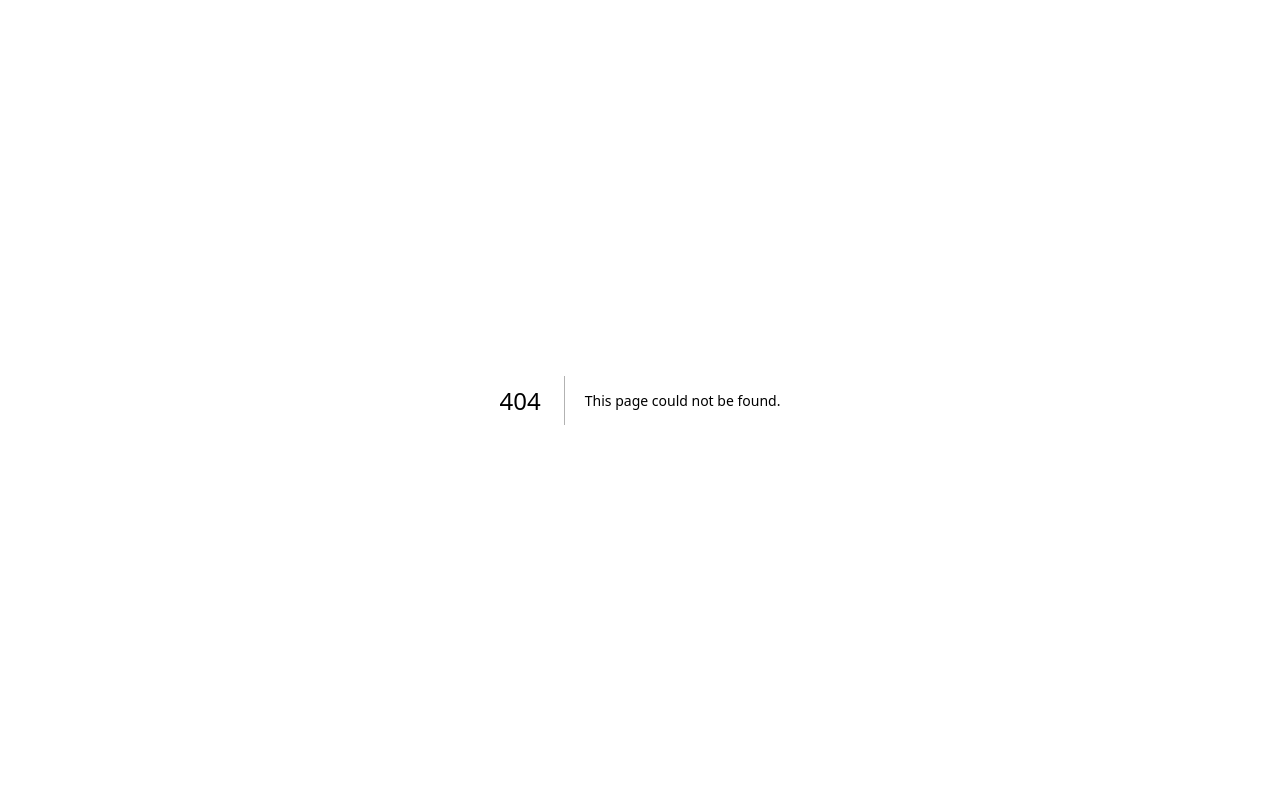
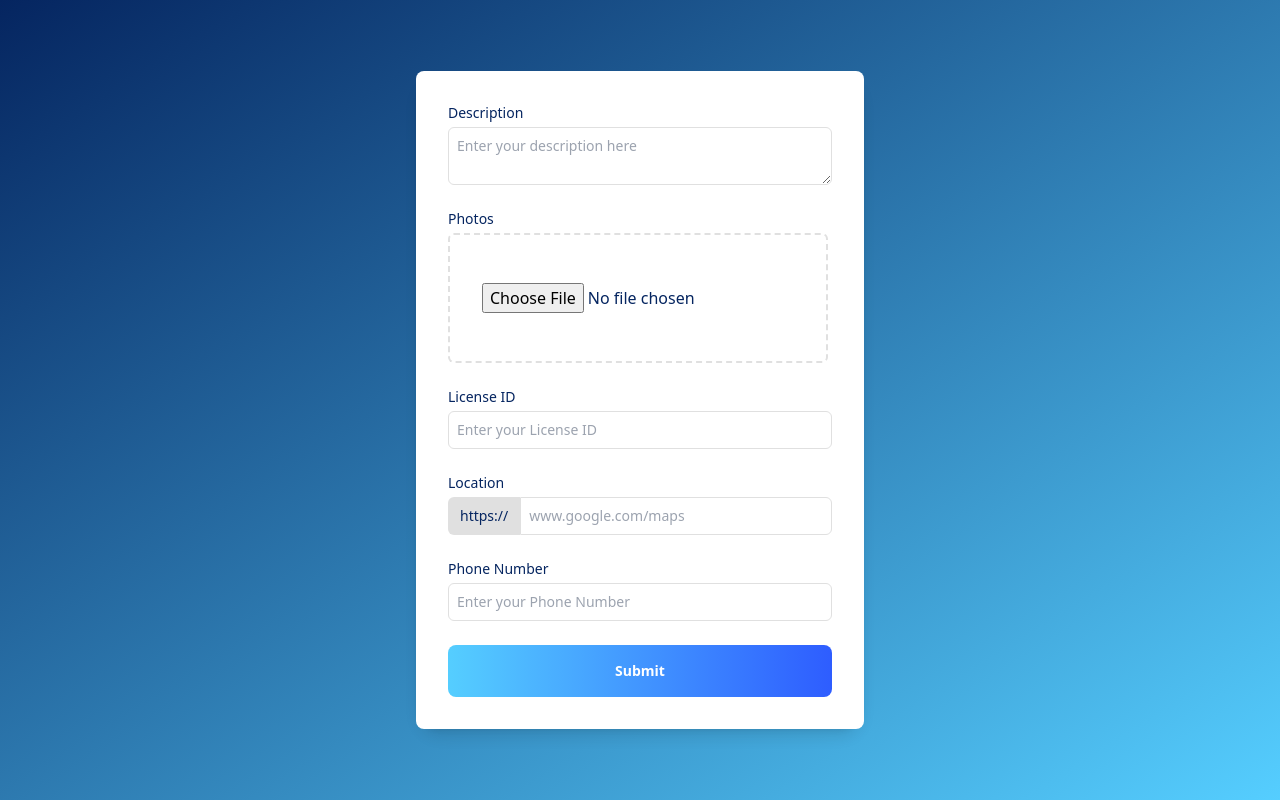
Before and after one commit to ShaliniSJ/The-Do-Nation-Station, a Next.js app: page /orgdetails in a window 1280 px wide. Before the commit this address had no page. Built offline with nearby package versions, Linux system fonts and the light colour scheme.

Commit message:
[kierthana] Modified signin, signup and added organisation details form

```diff
--- /dev/null
+++ b/src/components/organisationdetails.jsx
@@ -0,0 +1,81 @@
+import { MdMailOutline, MdLockOutline } from 'react-icons/md';
+
+const Organisation =() =>{
+    return (
+        <div className="flex items-center justify-center min-h-screen bg-gradient-to-br from-blue to-blue-skyblue">
+      <div className="relative p-8 bg-black/15 rounded-3xl shadow-lg w-full max-w-md">
+        <div className="absolute inset-0 bg-noise bg-primary rounded-lg" />
+        <form className="relative space-y-6 ">
+
+        <fieldset className="w-full space-y-1 dark:text-gray-800">
+            <label htmlFor="description" className="block text-sm font-medium">Description</label>
+            <div className="flex">
+                <textarea
+                name="description"
+                id="description"
+                placeholder="Enter your description here"
+                className="flex flex-1 border sm:text-sm rounded-md focus:ring-inset dark:border-gray-300 dark:text-gray-800 dark:bg-gray-100 focus:dark:ring-violet-600 p-2"
+                ></textarea>
+            </div>
+        </fieldset>
+
+
+        <fieldset className="w-full space-y-1 dark:text-gray-800">
+            <label htmlFor="files" className="block text-sm font-medium">Photos</label>
+            <div className="flex">
+                <input type="file" name="files" id="files" className="px-8 py-12 border-2 border-dashed rounded-md dark:border-gray-300 dark:text-gray-600 dark:bg-gray-100" />
+            </div>
+        </fieldset>
+
+        <fieldset className="w-full space-y-1 dark:text-gray-800">
+            <label htmlFor="licenseId" className="block text-sm font-medium">License ID</label>
+            <div className="flex">
+                <input
+                type="text"
+                name="licenseId"
+                id="licenseId"
+                placeholder="Enter your License ID"
+                className="flex flex-1 border sm:text-sm rounded-md focus:ring-inset dark:border-gray-300 dark:text-gray-800 dark:bg-gray-100 focus:dark:ring-violet-600 p-2"
+                />
+            </div>
+        </fieldset>
+
+        <fieldset className="w-full space-y-1 dark:text-gray-800">
+            <label htmlFor="url" className="block text-sm font-medium">Location</label>
+            <div className="flex">
+                <span className="flex items-center px-3 pointer-events-none sm:text-sm rounded-l-md dark:bg-gray-300 bg-gray-200">https://</span>
+                <input
+                type="text"
+                name="url"
+                id="url"
+                placeholder="www.google.com/maps"
+                className="flex flex-1 border sm:text-sm rounded-r-md focus:ring focus:ring-violet-600 focus:border-violet-600 dark:border-gray-300 dark:text-gray-800 dark:bg-gray-100 p-2"
+                />
+            </div>
+        </fieldset>
+
+        <fieldset className="w-full space-y-1 dark:text-gray-800">
+            <label htmlFor="phno" className="block text-sm font-medium">Phone Number</label>
+            <div className="flex">
+                <input
+                type="text"
+                name="phonenumber"
+                id="phonenumber"
+                placeholder="Enter your Phone Number"
+                className="flex flex-1 border sm:text-sm rounded-md focus:ring-inset dark:border-gray-300 dark:text-gray-800 dark:bg-gray-100 focus:dark:ring-violet-600 p-2"
+                />
+            </div>
+        </fieldset>
+
+          <input className="w-full p-4 bg-gradient-to-r from-blue-skyblue to-blue-100 text-white font-semibold text-sm rounded-lg cursor-pointer transition-transform duration-150 transform focus:scale-105" type="submit" value="Submit" />
+        </form>
+
+      </div>
+    </div>
+
+    );
+}
+
+export default Organisation;
+
+//<span className="flex items-center px-3 pointer-events-none sm:text-sm rounded-l-md dark:bg-gray-300">https://</span>
--- a/src/components/signincomponent.jsx
+++ b/src/components/signincomponent.jsx
@@ -2,12 +2,12 @@ import { MdMailOutline, MdLockOutline } from 'react-icons/md';
 
 const SignIn = () => {
   return (
-    <div className="flex items-center justify-center min-h-screen bg-gradient-to-br from-blue to-background">
+    <div className="flex items-center justify-center min-h-screen bg-gradient-to-br from-blue to-blue-skyblue">
       <div className="relative p-8 bg-black/15 rounded-3xl shadow-lg w-full max-w-md">
-        <div className="absolute inset-0 bg-noise opacity-30" />
-        <form className="relative space-y-6">
+        <div className="absolute inset-0 bg-noise bg-primary rounded-lg" />
+        <form className="relative space-y-6 ">
           <div className="flex items-center space-x-4">
-            <label htmlFor="username" className="flex items-center justify-center w-8 h-8 bg-gray-200 cursor-pointer rounded-full">
+            <label htmlFor="email" className="flex items-center justify-center w-8 h-8 bg-gray-200 cursor-pointer rounded-full">
               <MdMailOutline className="text-gray-600" />
             </label>
             <input id="email" className="flex-1 p-4 border-none text-gray-600 text-lg placeholder-gray-400 rounded-lg outline-none transition-transform duration-150 transform focus:scale-105" placeholder="Email" type="text" />
@@ -18,7 +18,8 @@ const SignIn = () => {
             </label>
             <input id="password" className="flex-1 p-4 border-none text-gray-600 text-lg placeholder-gray-400 rounded-lg outline-none transition-transform duration-150 transform focus:scale-105" placeholder="Password" type="password" />
           </div>
-          <input className="w-full p-4 bg-gradient-to-r from-blue to-blue-100 text-white font-semibold text-sm rounded-lg cursor-pointer transition-transform duration-150 transform focus:scale-105" type="submit" value="LOGIN" />
+
+          <input className="w-full p-4 bg-gradient-to-r from-blue-skyblue to-blue-100 text-white font-semibold text-sm rounded-lg cursor-pointer transition-transform duration-150 transform focus:scale-105" type="submit" value="SignUp" />
         </form>
         <div className="flex justify-center items-center text-xs mt-4">
           <span className="text-primary">New User?</span>
--- a/src/components/signupcomponent.jsx
+++ b/src/components/signupcomponent.jsx
@@ -1,12 +1,13 @@
 import { MdMailOutline, MdLockOutline } from 'react-icons/md';
 import { FaRegUser } from "react-icons/fa";
+import { IoBagOutline } from "react-icons/io5";
 
 const SignUp = () => {
   return (
-    <div className="flex items-center justify-center min-h-screen bg-gradient-to-br from-blue to-background">
+    <div className="flex items-center justify-center min-h-screen bg-gradient-to-br from-blue to-blue-skyblue">
       <div className="relative p-8 bg-black/15 rounded-3xl shadow-lg w-full max-w-md">
-        <div className="absolute inset-0 bg-noise opacity-30" />
-        <form className="relative space-y-6">
+        <div className="absolute inset-0 bg-noise bg-primary rounded-lg" />
+        <form className="relative space-y-6 ">
         <div className="flex items-center space-x-4">
             <label htmlFor="username" className="flex items-center justify-center w-8 h-8 bg-gray-200 cursor-pointer rounded-full">
               <FaRegUser className="text-gray-600" />
@@ -25,11 +26,21 @@ const SignUp = () => {
             </label>
             <input id="password" className="flex-1 p-4 border-none text-gray-600 text-lg placeholder-gray-400 rounded-lg outline-none transition-transform duration-150 transform focus:scale-105" placeholder="Password" type="password" />
           </div>
-          <input className="w-full p-4 bg-gradient-to-r from-blue to-blue-100 text-white font-semibold text-sm rounded-lg cursor-pointer transition-transform duration-150 transform focus:scale-105" type="submit" value="LOGIN" />
+          <div className="flex items-center space-x-4">
+            <label htmlFor="userType" className="flex items-center justify-center w-8 h-8 bg-gray-200 cursor-pointer rounded-full">
+              <IoBagOutline className="text-gray-600" />
+            </label>
+            <select id="userType" className="flex-1 p-4 border-none text-gray-400 text-lg placeholder-gray-400 rounded-lg outline-none transition-transform duration-150 transform focus:scale-105" placeholder="User Type">
+              <option value="" disabled selected className='text-gray-400 text-lg'>Select Type</option>
+              <option value="donor" className='text-gray-400 text-lg'>Donor</option>
+              <option value="organization" className='text-gray-400 text-lg'>Organization</option>
+            </select>
+          </div>
+          <input className="w-full p-4 bg-gradient-to-r from-blue-skyblue to-blue-100 text-white font-semibold text-sm rounded-lg cursor-pointer transition-transform duration-150 transform focus:scale-105" type="submit" value="SignUp" />
         </form>
         <div className="flex justify-center items-center text-xs mt-4">
-          <span className="text-primary">New User?</span>
-          <a href="#" className="text-blue-300 hover:font-bold focus:font-bold ml-1">Sign Up</a>
+          <span className="text-primary">Not new?</span>
+          <a href="#" className="text-blue-300 hover:font-bold focus:font-bold ml-1">Sign In</a>
         </div>
       </div>
     </div>
--- /dev/null
+++ b/src/pages/orgdetails.jsx
@@ -0,0 +1,9 @@
+import Organisation from "../components/organisationdetails";
+
+const OrgDetails=()=>{
+    return(
+        <Organisation/>
+    );
+}
+
+export default OrgDetails
--- a/tailwind.config.js
+++ b/tailwind.config.js
@@ -17,7 +17,8 @@ module.exports = {
         },
         blue:{
           DEFAULT: "#052560", // Primary blue color
-          100: "#2E5DFF", // Secondary blue color
+          100: "#2E5DFF",
+          skyblue:'#55CEFF'// Secondary blue color
         },
         black: {
           DEFAULT: "#000000", // Absolute black
```
